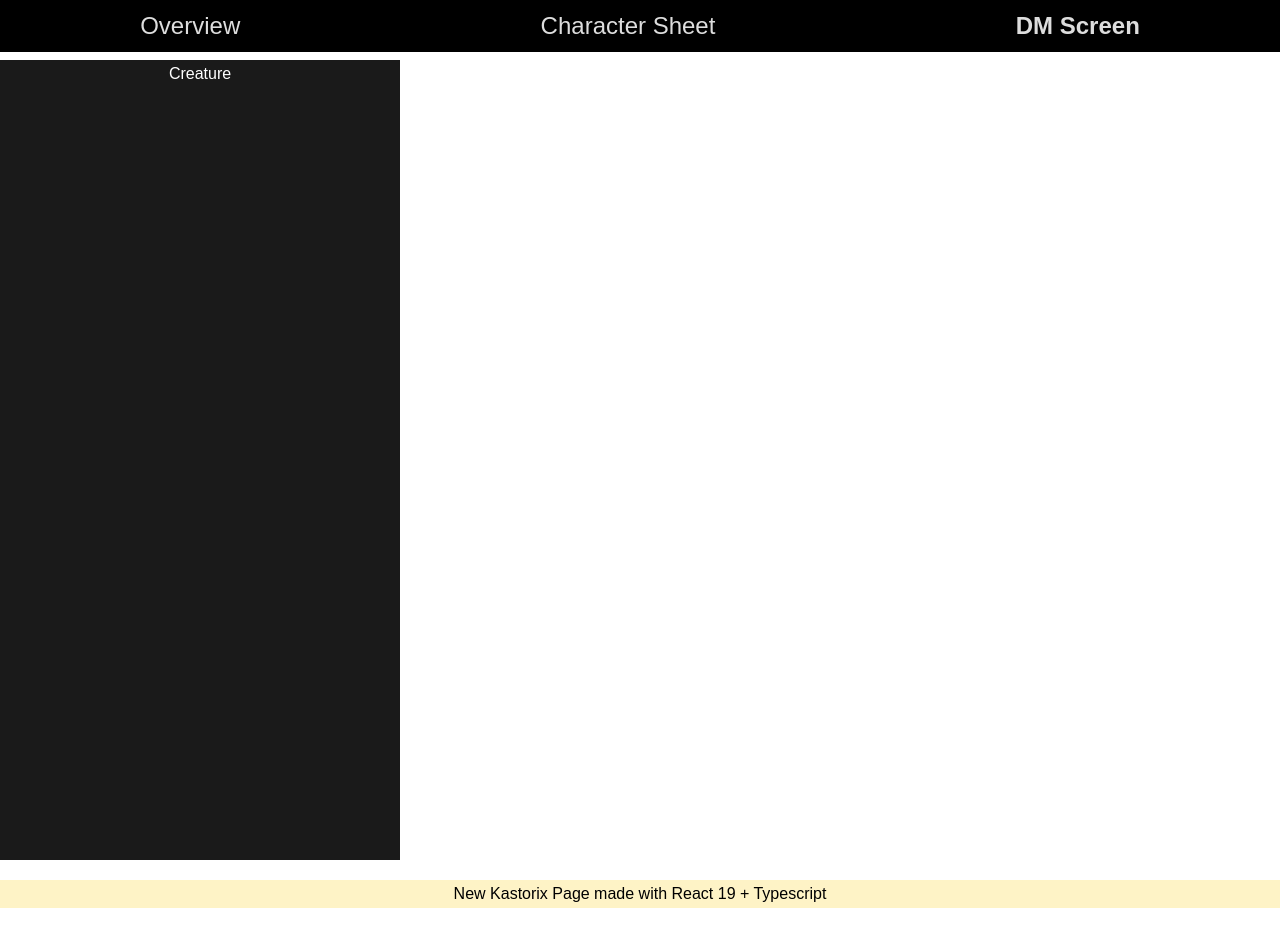
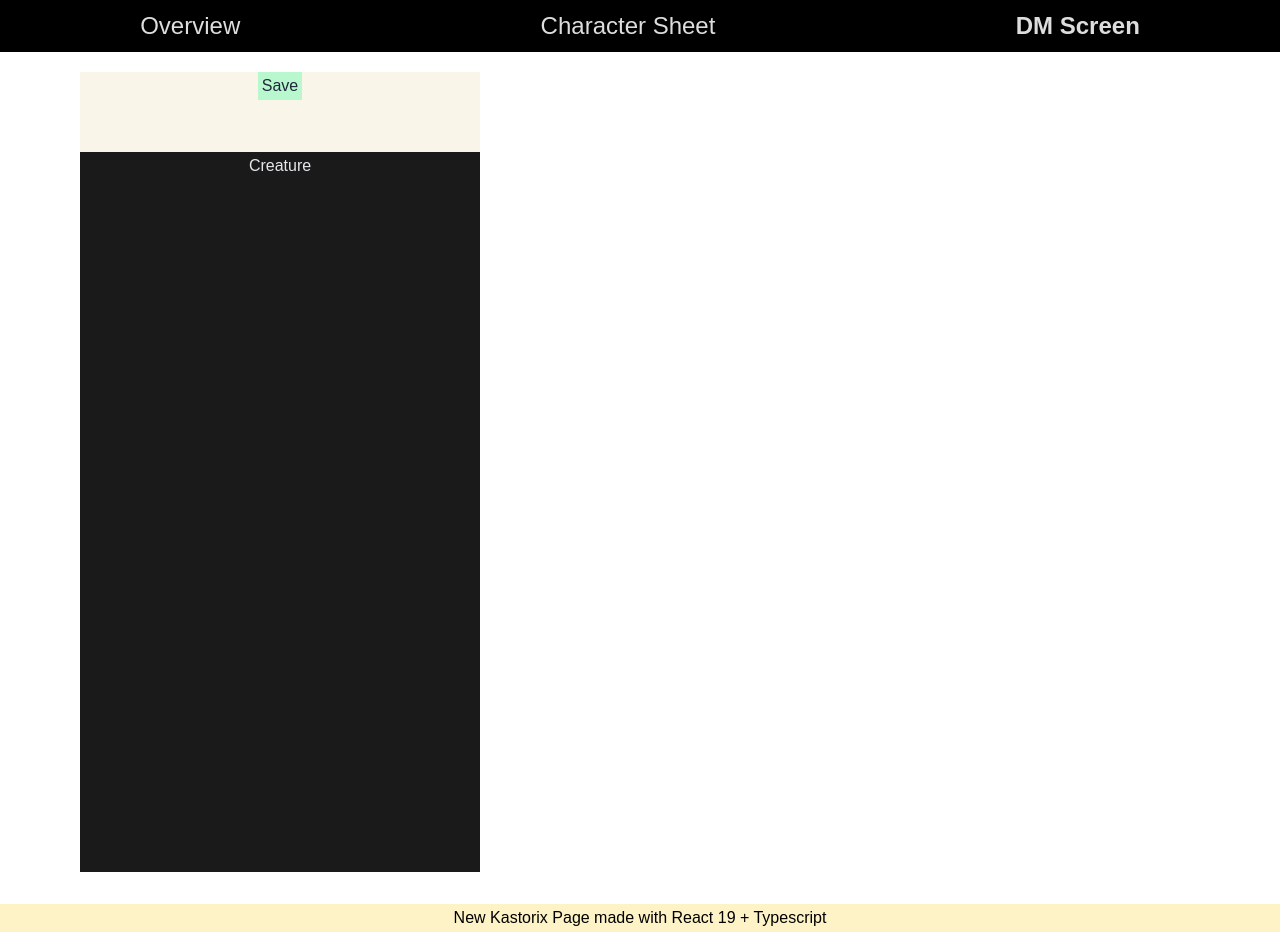
Before and after one commit to Acasez/kastorixv2, a React (Vite) app: page /kastorixv2/DMScreen in a window 1280 px wide. Before the commit the page ends 908 px from the top, so only its background shows below. Built offline with nearby package versions, Linux system fonts and the light colour scheme.

Commit message:
Setting up the DM screen

```diff
--- a/src/components/DMScreen/CreatureBlock.tsx
+++ b/src/components/DMScreen/CreatureBlock.tsx
@@ -1,6 +1,9 @@
+import CreatureMeta from "./CreatureMeta";
+
 export default function CreatureBlock() {
   return (
-    <div className="bg-bg-creature text-white w-100 h-200 text-center">
+    <div className="bg-bg-creature text-text-light w-100 h-200 text-center mx-20 my-3">
+      <CreatureMeta />
       Creature
     </div>
   );
--- /dev/null
+++ b/src/components/DMScreen/CreatureMeta.tsx
@@ -0,0 +1,13 @@
+import MetaButton from "../CharacterSheet/MetaMenu/MetaButton";
+
+export default function CreatureMeta() {
+  function saveCreature(): void {
+    throw new Error("Function not implemented.");
+  }
+
+  return (
+    <div className="bg-bg-rules text-text-black w-100 h-20 text-center">
+      <MetaButton label="Save" onClick={saveCreature} />
+    </div>
+  );
+}
--- a/src/pages/DMScreen.tsx
+++ b/src/pages/DMScreen.tsx
@@ -2,8 +2,8 @@ import CreatureBlock from "../components/DMScreen/CreatureBlock";
 
 export default function DMScreen() {
   return (
-    <>
+    <div className="flex flex-row">
       <CreatureBlock />
-    </>
+    </div>
   );
 }
```
